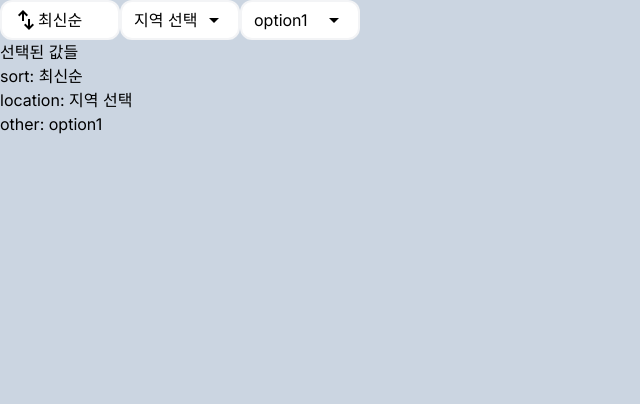
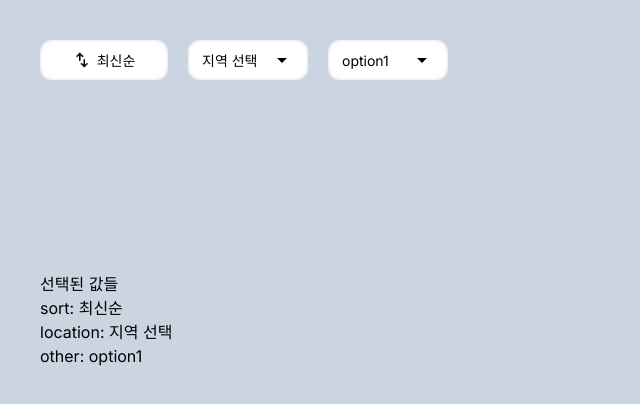
Before and after one commit to FESI5-team9/Frountend, a Next.js app: page /filter in a window 1280 px wide. Shown: the top 404 px of the page, without its empty margins (0-640 px from the left). Built offline with nearby package versions, Linux system fonts and the light colour scheme.

Commit message:
MNM-23-style: filter 스타일 변경

```diff
--- a/src/app/(testPages)/filter/page.tsx
+++ b/src/app/(testPages)/filter/page.tsx
@@ -25,8 +25,8 @@ export default function Page() {
   };
 
   return (
-    <div className="h-screen bg-slate-300">
-      <div className="flex">
+    <div className="h-screen bg-slate-300 p-10">
+      <div className="flex gap-5">
         <FilterDropDown
           filterType="sortFilter"
           options={SORT_OPTIONS}
@@ -44,7 +44,7 @@ export default function Page() {
           handleFilter={handleOtherOptionFilter}
         />
       </div>
-      <div>
+      <div className="mt-48">
         <h1>선택된 값들</h1>
         <p>sort: {sortOption}</p>
         <p>location: {locationOption}</p>
--- a/src/components/FilterDropDown.tsx
+++ b/src/components/FilterDropDown.tsx
@@ -13,10 +13,12 @@ export function FilterDropDown({ filterType, options, handleFilter }: DropDownPr
   };
 
   return (
-    <div className="select-none" onClick={() => setIsOpen(!isOpen)}>
+    <div className="select-none text-[14px]" onClick={() => setIsOpen(!isOpen)}>
       {filterType === "sortFilter" ? (
-        <div className="relative flex h-[36px] w-[36px] items-center justify-center rounded-[12px] border-[2px] border-[#F3F4F6] bg-white px-[12px] tablet:h-[40px] tablet:w-[120px] tablet:justify-start tablet:px-[12px] tablet:py-[8px]">
-          <Image src="/images/swap_vert.png" alt={filterType} width={24} height={24} />
+        <div className="relative flex h-[36px] w-[36px] items-center justify-center rounded-[12px] border-[2px] border-[#F3F4F6] bg-white px-[12px] tablet:h-[40px] tablet:w-[128px] tablet:px-[12px] tablet:py-[8px]">
+          <div className="flex h-6 w-6 items-center">
+            <Image src="/images/swap_vert.png" alt={filterType} width={18} height={10} />
+          </div>
           <span className="hidden tablet:block">{selectedOption}</span>
         </div>
       ) : (
--- a/src/constants/filter.ts
+++ b/src/constants/filter.ts
@@ -9,4 +9,4 @@ export const LOCATION_OPTIONS: string[] = [
   "제주도",
 ];
 
-export const SORT_OPTIONS: string[] = ["최신순", "마감 임박순", "참여 인원순"];
+export const SORT_OPTIONS: string[] = ["최신순", "마감 임박", "참여 인원 순"];
```
